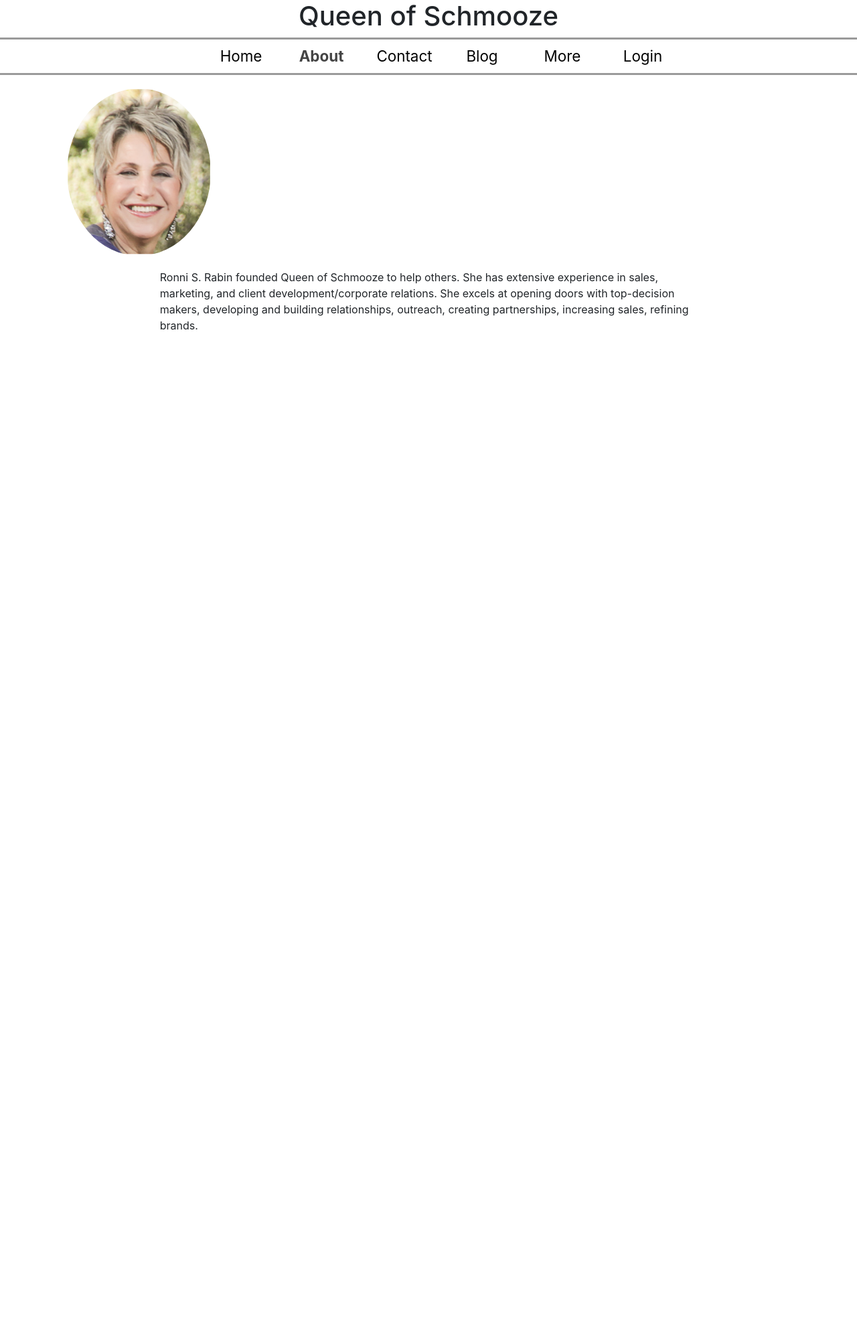
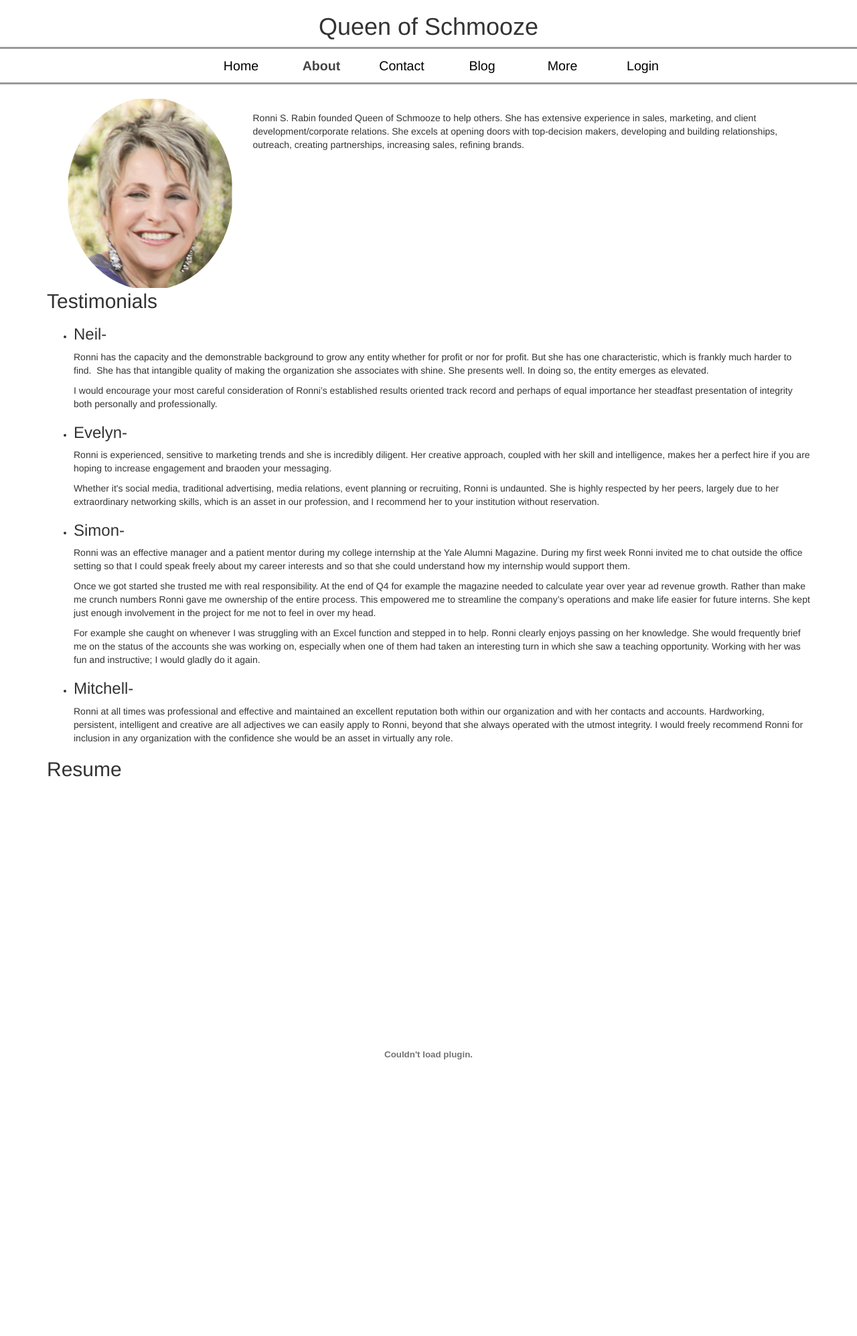
Before and after one commit to jmassarani/2300Final, a PHP site: page /about.php in a window 1280 px wide. Shown: the whole page at 67% size. Before the commit the page ends 493 px from the top, so only its background shows below. Run offline with PHP 8.4, Linux system fonts and the light colour scheme; some libraries are stand-ins or nearby versions.

Commit message:
* added testimonials and resume to about page

```diff
--- a/about.php
+++ b/about.php
@@ -24,14 +24,45 @@
             include "includes/nav.php"
         ?>
         <div class="container">
-            <div class="profile center-align col-sm-3">
-                <img src="images/RonniRabinPR.png" alt="profile-picture">
+            <div class="col-xs-12">
+                <div class="profile center-align col-sm-3">
+                    <img src="images/RonniRabinPR.png" alt="profile-picture">
+                </div>
+                <div class="container flex body-margin col-sm-9">
+                    Ronni S. Rabin founded Queen of Schmooze to help others. She has extensive experience in sales, marketing, and client development/corporate relations. She excels at opening doors with top-decision makers, developing and building relationships, outreach, creating partnerships, increasing sales, refining brands.
+                </div>
             </div>
-            <div class="container flex body-margin col-sm-9">
-                Ronni S. Rabin founded Queen of Schmooze to help others. She has extensive experience in sales, marketing, and client development/corporate relations. She excels at opening doors with top-decision makers, developing and building relationships, outreach, creating partnerships, increasing sales, refining brands.
+            <div>
+                <h2>Testimonials</h2>
+                <ul>
+                    <li>
+                        <h3>Neil-</h3>
+                        <p>Ronni has the capacity and the demonstrable background to grow any entity whether for profit or nor for profit. But she has one characteristic, which is frankly much harder to find.  She has that intangible quality of making the organization she associates with shine. She presents well. In doing so, the entity emerges as elevated.</p>
+                        <p>I would encourage your most careful consideration of Ronni’s established results oriented track record and perhaps of equal importance her steadfast presentation of integrity both personally and professionally.</p>
+                    </li>
+                    <li>
+                        <h3>Evelyn-</h3>
+                        <p>Ronni is experienced, sensitive to marketing trends and she is incredibly diligent. Her creative approach, coupled with her skill and intelligence, makes her a perfect hire if you are hoping to increase engagement and braoden your messaging.</p>
+                        <p>Whether it's social media, traditional advertising, media relations, event planning or recruiting, Ronni is undaunted. She is highly respected by her peers, largely due to her extraordinary networking skills, which is an asset in our profession, and I recommend her to your institution without reservation.</p>
+                    </li>
+                    <li>
+                        <h3>Simon-</h3>
+                        <p>Ronni was an effective manager and a patient mentor during my college internship at the Yale Alumni Magazine. During my first week Ronni invited me to chat outside the office setting so that I could speak freely about my career interests and so that she could understand how my internship would support them. </p>
+                        <p>Once we got started she trusted me with real responsibility. At the end of Q4 for example the magazine needed to calculate year over year ad revenue growth. Rather than make me crunch numbers Ronni gave me ownership of the entire process. This empowered me to streamline the company’s operations and make life easier for future interns. She kept just enough involvement in the project for me not to feel in over my head. </p>
+                        <p>For example she caught on whenever I was struggling with an Excel function and stepped in to help. Ronni clearly enjoys passing on her knowledge. She would frequently brief me on the status of the accounts she was working on, especially when one of them had taken an interesting turn in which she saw a teaching opportunity. Working with her was fun and instructive; I would gladly do it again.</p>
+                    </li>
+                    <li>
+                        <h3>Mitchell-</h3>
+                        <p>Ronni at all times was professional and effective and maintained an excellent reputation both within our organization and with her contacts and accounts. Hardworking, persistent, intelligent and creative are all adjectives we can easily apply to Ronni, beyond that she always operated with the utmost integrity. I would freely recommend Ronni for inclusion in any organization with the confidence she would be an asset in virtually any role.</p>
+                    </li>
+                </ul>
             </div>
     <!--        TODO: add her resume here
             embedded link to pdf -->
+            <div class="resume body-margin">
+                <h2>Resume</h2>
+                <embed class="col-xs-12 resume" src="Resume.pdf">
+            </div>
         </div>
 	</body>
 </html>
--- a/styles/home.css
+++ b/styles/home.css
@@ -3,7 +3,7 @@
 }
 
 img {
-    height: 250px;
+    width: 100%;
 }
 
 .profile img {
@@ -18,6 +18,10 @@ img {
     margin: 20px;
 }
 
+.resume {
+    height: 100vh;
+}
+
 @media screen and (max-width: 699px) {
     .container {
         display: block;
```
Also changed, not shown: styles/style.css (added, +45 -0 lines), 2 other files.
